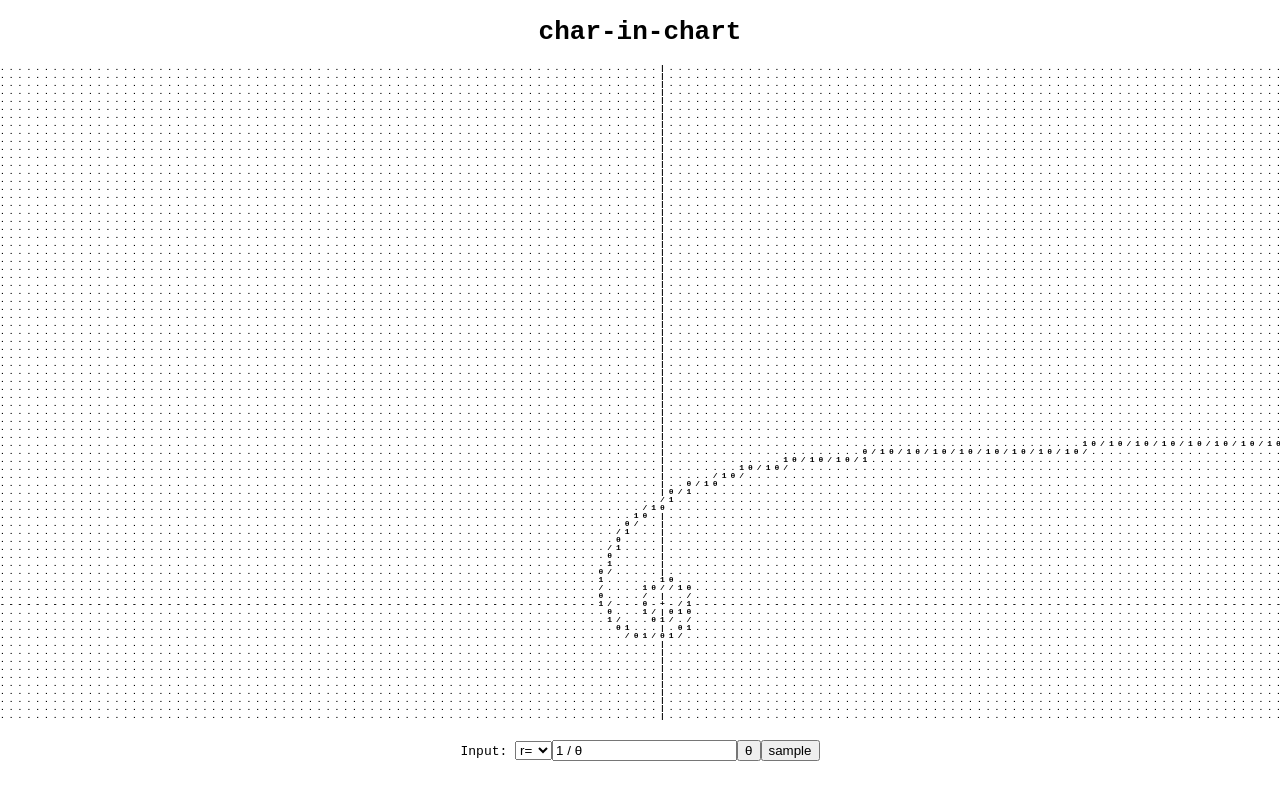
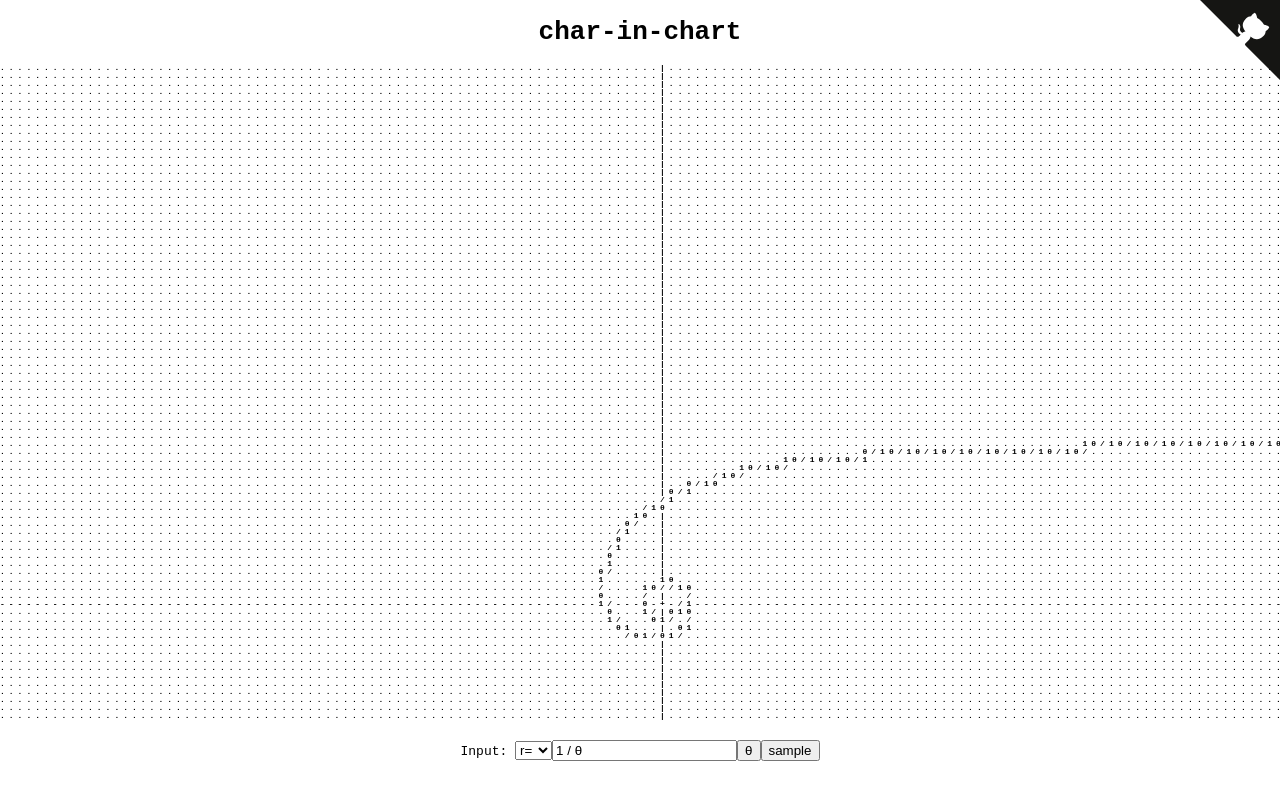
Before and after one commit to stuhlmeier/char-in-chart, a Vue app: page / in a window 1280 px wide. Shown: the top 799 px of the page. Built offline with nearby package versions, Linux system fonts and the light colour scheme.

Commit message:
Add corner

```diff
--- a/src/App.vue
+++ b/src/App.vue
@@ -1,4 +1,5 @@
 <template>
+  <CornerComponent></CornerComponent>
   <div id="container">
     <router-view />
   </div>
@@ -14,3 +15,9 @@
   right 0
   bottom 0
 </style>
+<script>
+import CornerComponent from "@/components/CornerComponent";
+export default {
+  components: { CornerComponent },
+};
+</script>
--- /dev/null
+++ b/src/components/CornerComponent.vue
@@ -0,0 +1,64 @@
+<template>
+  <a
+    href="https://github.com/stuhlmeier/char-in-chart"
+    class="github-corner"
+    aria-label="View source on GitHub"
+    ><svg
+      width="80"
+      height="80"
+      viewBox="0 0 250 250"
+      style="
+        fill: #151513;
+        color: #fff;
+        position: fixed;
+        top: 0;
+        border: 0;
+        right: 0;
+      "
+      aria-hidden="true"
+    >
+      <path d="M0,0 L115,115 L130,115 L142,142 L250,250 L250,0 Z"></path>
+      <path
+        d="M128.3,109.0 C113.8,99.7 119.0,89.6 119.0,89.6 C122.0,82.7 120.5,78.6 120.5,78.6 C119.2,72.0 123.4,76.3 123.4,76.3 C127.3,80.9 125.5,87.3 125.5,87.3 C122.9,97.6 130.6,101.9 134.4,103.2"
+        fill="currentColor"
+        style="transform-origin: 130px 106px"
+        class="octo-arm"
+      ></path>
+      <path
+        d="M115.0,115.0 C114.9,115.1 118.7,116.5 119.8,115.4 L133.7,101.6 C136.9,99.2 139.9,98.4 142.2,98.6 C133.8,88.0 127.5,74.4 143.8,58.0 C148.5,53.4 154.0,51.2 159.7,51.0 C160.3,49.4 163.2,43.6 171.4,40.1 C171.4,40.1 176.1,42.5 178.8,56.2 C183.1,58.6 187.2,61.8 190.9,65.4 C194.5,69.0 197.7,73.2 200.1,77.6 C213.8,80.2 216.3,84.9 216.3,84.9 C212.7,93.1 206.9,96.0 205.4,96.6 C205.1,102.4 203.0,107.8 198.3,112.5 C181.9,128.9 168.3,122.5 157.7,114.1 C157.9,116.9 156.7,120.9 152.7,124.9 L141.0,136.5 C139.8,137.7 141.6,141.9 141.8,141.8 Z"
+        fill="currentColor"
+        class="octo-body"
+      ></path></svg
+  ></a>
+</template>
+
+<style lang="css" scoped>
+svg {
+  z-index: 1;
+}
+.github-corner:hover .octo-arm {
+  animation: octocat-wave 560ms ease-in-out;
+}
+@keyframes octocat-wave {
+  0%,
+  100% {
+    transform: rotate(0);
+  }
+  20%,
+  60% {
+    transform: rotate(-25deg);
+  }
+  40%,
+  80% {
+    transform: rotate(10deg);
+  }
+}
+@media (max-width: 500px) {
+  .github-corner:hover .octo-arm {
+    animation: none;
+  }
+  .github-corner .octo-arm {
+    animation: octocat-wave 560ms ease-in-out;
+  }
+}
+</style>
```
